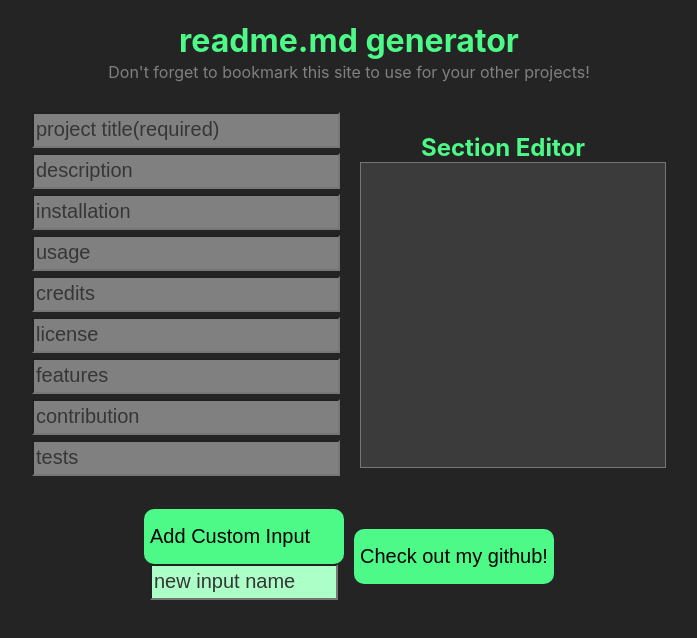
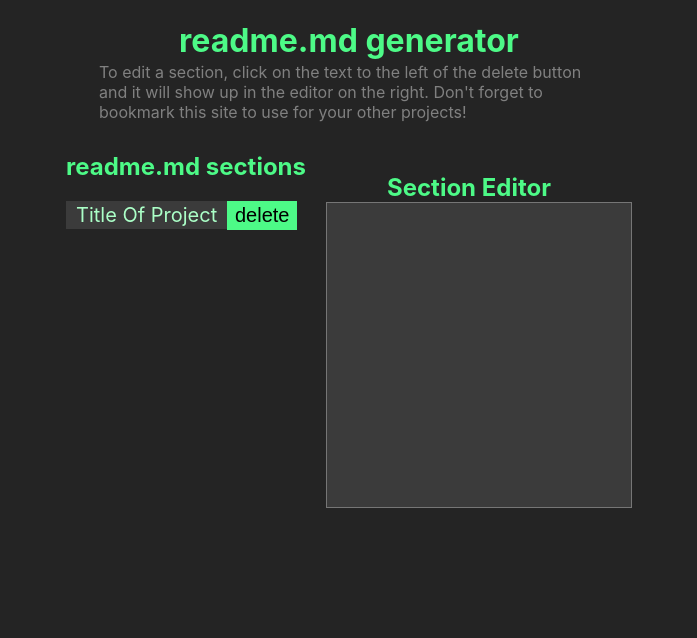
Before and after one commit to BroderickHywell/professional-read-me-generator, a React (Create React App) app: page / in a window 1280 px wide. Shown: the top 638 px of the page, without its empty margins (291-988 px from the left). Built offline with nearby package versions, Linux system fonts and the light colour scheme.

Commit message:
changed some css and removed some old code

```diff
--- a/src/App.css
+++ b/src/App.css
@@ -22,7 +22,7 @@ textarea {
 }
 textarea:focus {
   outline: none !important;
-  border: 1px solid #4dfa87
+  border: 1px solid #abffc7
 }
 
 .editor-div {
@@ -122,14 +122,40 @@ a{
   margin-bottom: 20px;
 }
 
-#inputs-div {
+.start-span {
+  width: 500px;
+}
+
+.section-span {
+  font-size: 20px;
+  color: #abffc7;
+  padding: 10px;
+  padding-top: 2px;
+  padding-bottom: 2px;
+  background-color: #3b3b3b;
+  margin: 0;
+  height: 20px;
+}
+.section-span:hover {
+  background-color: gray;
+  cursor: pointer;
+}
+
+.section-button {
+  display: inline;
+  width: 70px;
+  height: 29px;
+  border-radius: 0;
+}
+
+#sections-div {
+  background-color: #abffc7;
   display: flex;
   flex-direction: column;
   overflow-y: auto;
   background-color: transparent;
   height: 377px;
 }
-
 #new-input-form input {
   background-color: #abffc7;
   width: 180px;
@@ -161,3 +187,14 @@ a{
   width: 500px;
   height: 500px;
 }
+
+/* highlight colors */
+::-moz-selection { /* Code for Firefox */
+  color: #3b3b3b;
+  background: #abffc7;
+}
+
+::selection {
+  color: #3b3b3b;
+  background: #abffc7;
+}
--- a/src/App.js
+++ b/src/App.js
@@ -1,15 +1,6 @@
 import './App.css'
 function handleForm(event){ event.preventDefault() } // prevents the page from loading when you submit the form
 let markdownContent // defines markdown content to be used later by multiple functions
-let inputCount = 8 // inputCount keeps track of how many new inputs the user creates
-
-// function that grabs the custom inputs made by the user
-function addNewInputsToMarkdown(markdown){
-  for(let i=8; i<inputCount; i++){
-    if(document.getElementById(`${i}`).value !== ''){markdown += `\n## ${document.getElementById(`${i}`).attributes.placeholder.value} \n${document.getElementById(`${i}`).value}`}
-  }
-  return markdown
-}
 
 // grabs all the data from the page to be put into the readme.md file for the user
 function fetchUserInputData() {
@@ -25,7 +16,6 @@ function fetchUserInputData() {
   if(document.getElementById('5').value !== ''){markdown += `\n## Features \n${document.getElementById('5').value}`}
   if(document.getElementById('6').value !== ''){markdown += `\n## Contribution \n${document.getElementById('6').value}`}
   if(document.getElementById('7').value !== ''){markdown += `\n## Tests \n${document.getElementById('7').value}`}
-  if(document.getElementById('8')){markdown = addNewInputsToMarkdown(markdown)}
   return markdown
 }
 
@@ -53,62 +43,26 @@ function downloadMarkdownFile(markdownContent) {
   }
 }
 
-// sets the display of the download button so you can't press it if there is no project title
-function buttonStatus(){
-  document.getElementById('title-input').value === '' ?
-    document.getElementById('download-button').style.display = 'none' :
-    document.getElementById('download-button').style.display = 'flex'
-}
-
-function addField(event){
-  event.preventDefault() // prevents page from refreshing
-  if(document.getElementById('new-input-input').value !== ''){
-    // sets up the new custom input field created by the user and puts it on page
-    let inputForm = document.getElementById('inputs-div')
-    let newField = document.createElement('input')
-    let newFieldId = inputCount
-    inputCount += 1
-    newField.setAttribute('type', 'text')
-    newField.setAttribute('placeholder', document.getElementById('new-input-input').value)
-    newField.setAttribute('id', newFieldId)
-    inputForm.appendChild(newField)
-  }else{
-    document.getElementById('new-input-input').value = 'can\'t be empty'
-    document.getElementById('new-input-input').select()
-  }
-}
-
 // main function
 function App() {
   return (
     <div className="App">
       <h1>readme.md generator</h1>
-      <span>Don't forget to bookmark this site to use for your other projects!</span>
+      <span className='start-span'>To edit a section, click on the text to the left of the delete button and it will show up in the editor on the right. Don't forget to bookmark this site to use for your other projects!</span>
       <button id='download-button' onClick={() => {downloadMarkdownFile(markdownContent)}}>download your readme.md</button>
       <form id='readme-form' onSubmit={handleForm}>
-        <div id='inputs-div'>
-          <input type='text' onChange={buttonStatus} id='title-input' placeholder='project title(required)' required/>
-          <input type='text' id='0' placeholder='description'/>
-          <input type='text' id='1' placeholder='installation'/>
-          <input type='text' id='2' placeholder='usage'/>
-          <input type='text' id='3' placeholder='credits'/>
-          <input type='text' id='4' placeholder='license'/>
-          <input type='text' id='5' placeholder='features'/>
-          <input type='text' id='6' placeholder='contribution'/>
-          <input type='text' id='7' placeholder='tests'/>
+        <div id='sections-div'>
+          <h2>readme.md sections</h2>
+          <div className='single-section-div'>
+            <span className='section-span'>Title Of Project</span>
+            <button className='section-button'>delete</button>
+          </div>
         </div>
         <div className='editor-div'>
           <h2>Section Editor</h2>
          <textarea rows="2" cols="25"></textarea>
         </div>
       </form>
-      <div className='custom-contact-buttons'>
-        <form id='new-input-form' onSubmit={addField}>
-          <button id='custom-input-button'>Add Custom Input</button>
-          <input placeholder='new input name' type='text' id='new-input-input'/>
-        </form>
-        <a href='https://www.github.com/BroderickHywell' target='_blank' rel='noreferrer'><button className='contact-button'>Check out my github!</button></a>
-      </div>
     </div>
   )
 }
```
